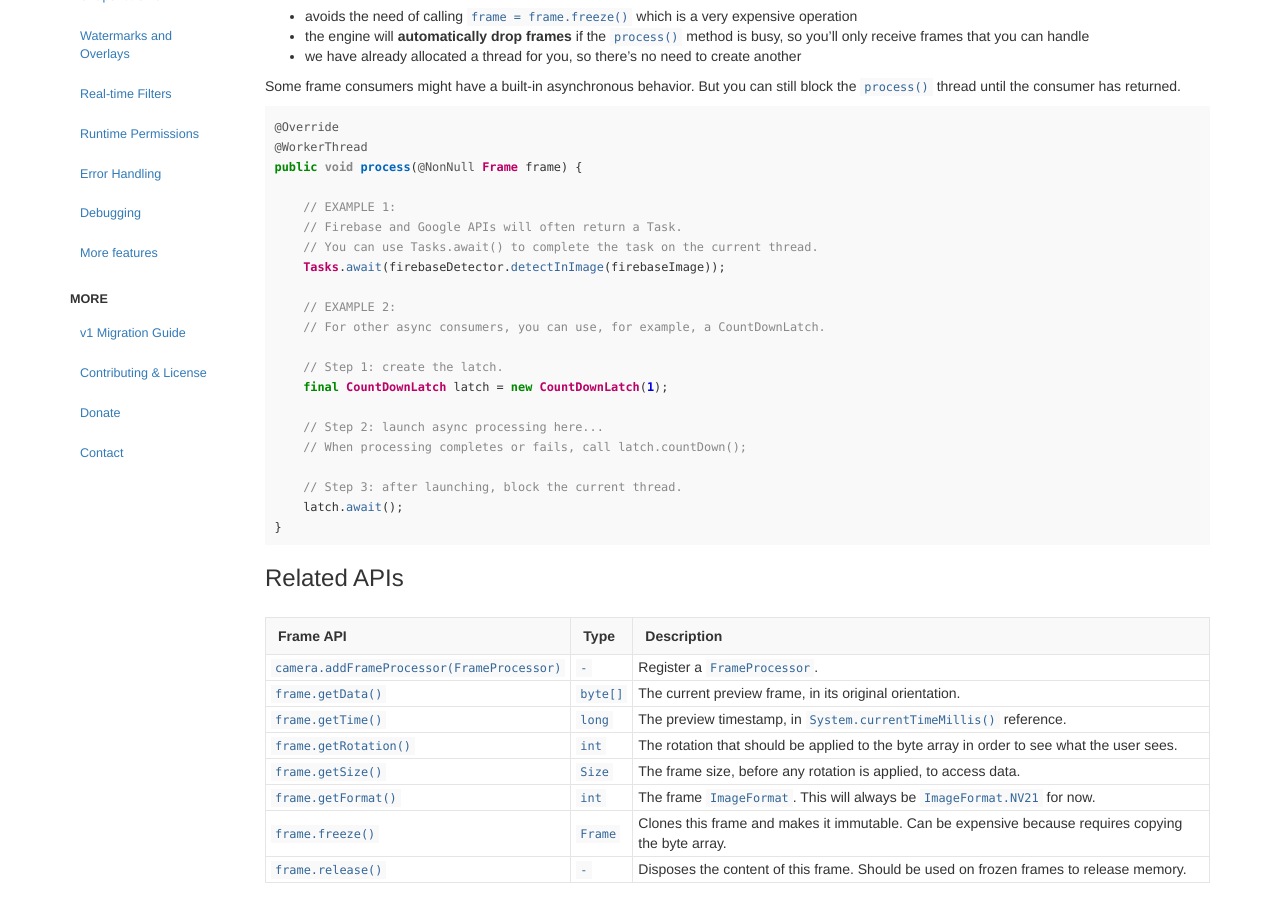
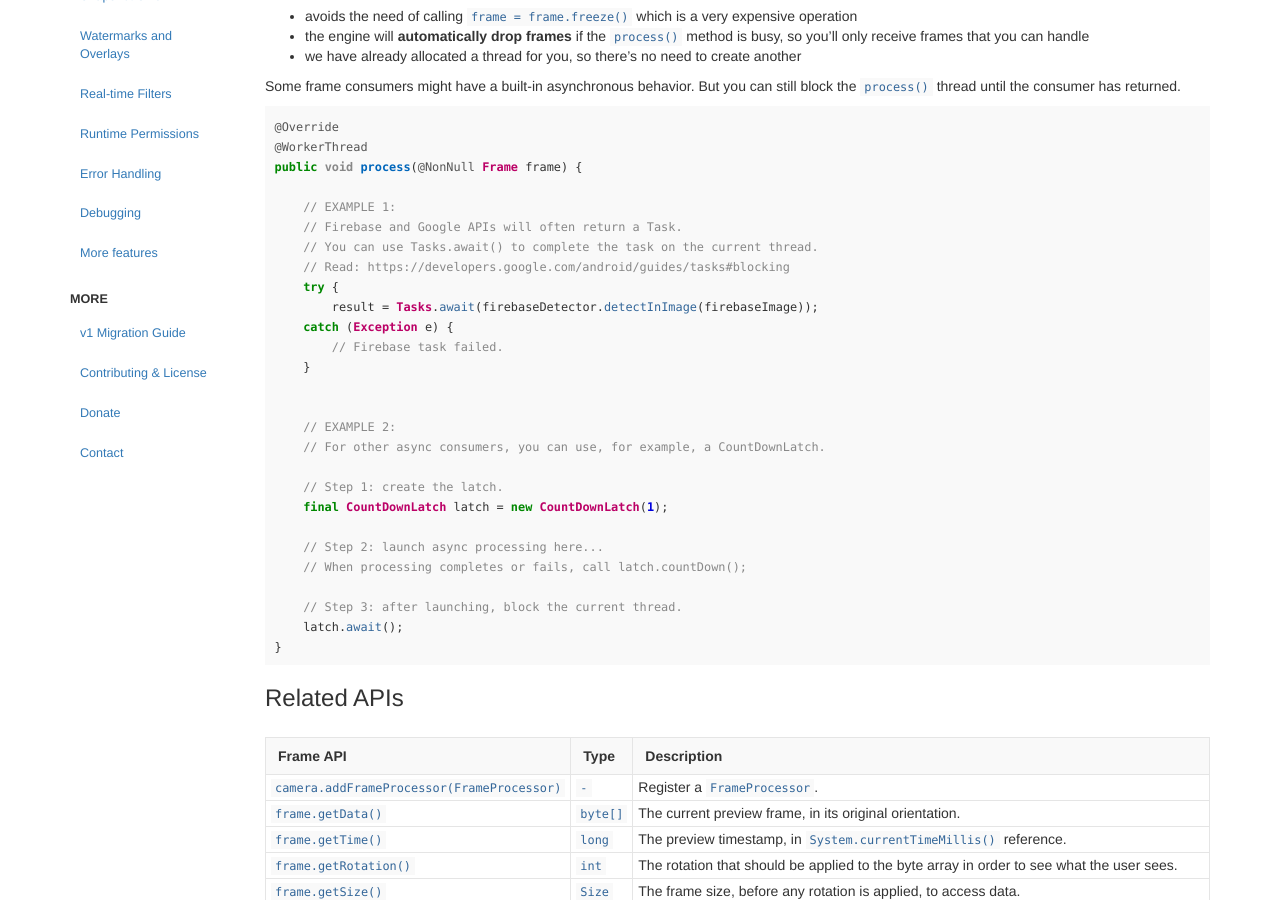
Before and after one commit to nada2q/CameraView, a Jekyll site: the page built from docs/_posts/2018-12-20-frame-processing.md, in a window 1280 px wide and 900 px high, scrolled down 643 px. Built offline with Jekyll 4.4.1, drawn with Linux system fonts in a browser that asks for light colours; comment, search, counter and statistics services are not loaded.

Commit message:
Update 2018-12-20-frame-processing.md

```diff
--- a/docs/_posts/2018-12-20-frame-processing.md
+++ b/docs/_posts/2018-12-20-frame-processing.md
@@ -57,7 +57,13 @@ public void process(@NonNull Frame frame) {
     // EXAMPLE 1:
     // Firebase and Google APIs will often return a Task.
     // You can use Tasks.await() to complete the task on the current thread.
-    Tasks.await(firebaseDetector.detectInImage(firebaseImage));
+    // Read: https://developers.google.com/android/guides/tasks#blocking
+    try {
+        result = Tasks.await(firebaseDetector.detectInImage(firebaseImage));
+    catch (Exception e) {
+        // Firebase task failed.
+    }
+
 
     // EXAMPLE 2:
     // For other async consumers, you can use, for example, a CountDownLatch.
```
